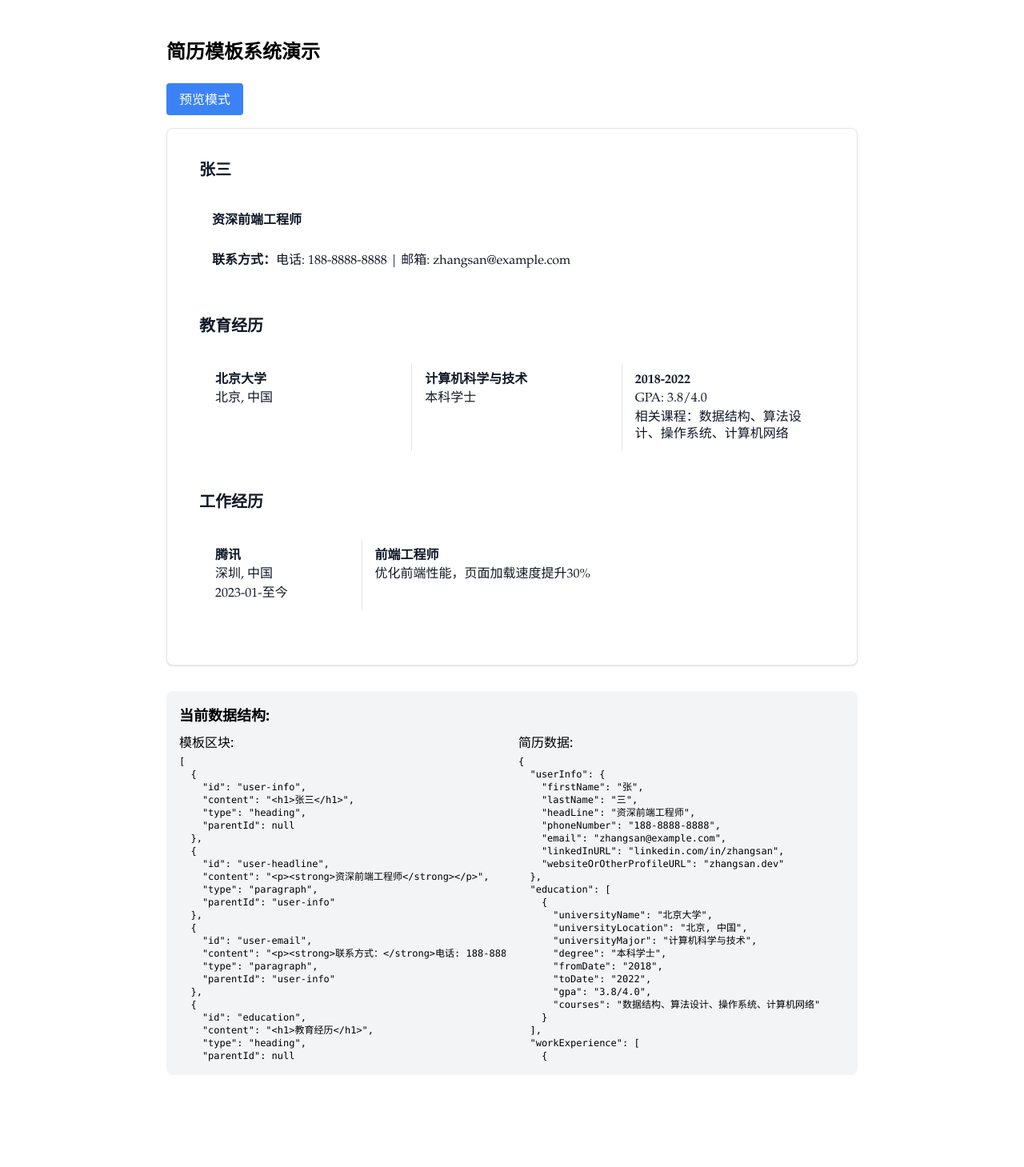
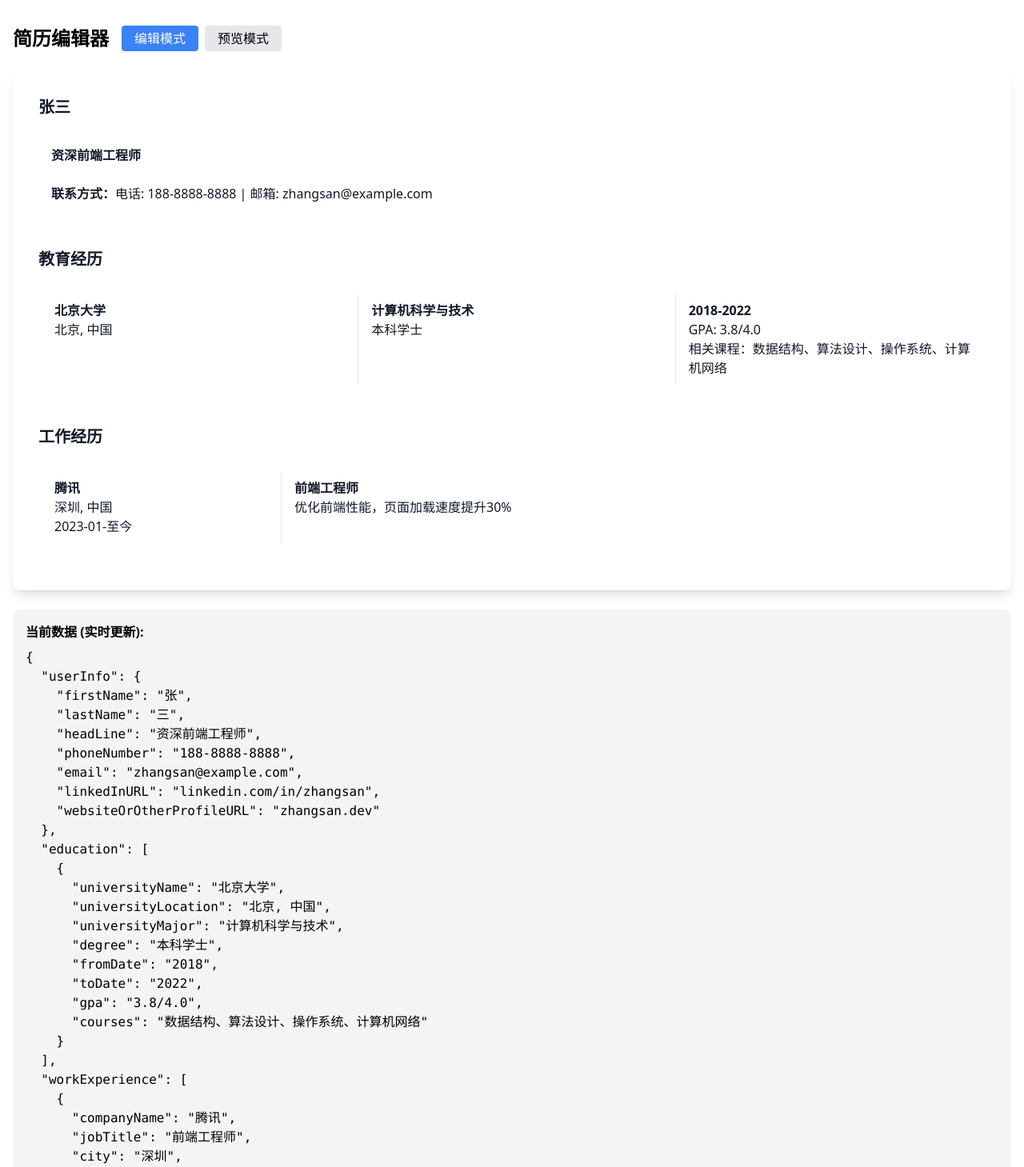
Before and after one commit to anonymity12/notion-style-resume, a Next.js app: page /block-container-test in a window 1280 px wide. Shown: the top 1459 px of the page at 80% size. Before the commit the page ends 1392 px from the top, so only its background shows below. Built offline with nearby package versions, Linux system fonts and the light colour scheme.

Commit message:
一次尝试：将变更后的文本内容，save到resumeData.userInfo.headLine

```diff
--- a/src/app/block-container-test/page.jsx
+++ b/src/app/block-container-test/page.jsx
@@ -8,8 +8,8 @@ export default function BlockContainerTest() {
   const [mounted, setMounted] = useState(false);
   const [viewMode, setViewMode] = useState('edit'); // 'edit' or 'preview'
 
-  // Sample resume data - this would come from your API in a real app
-  const resumeData = {
+  // Make resumeData stateful
+  const [resumeData, setResumeData] = useState({
     userInfo: {
       firstName: "张",
       lastName: "三",
@@ -43,10 +43,37 @@ export default function BlockContainerTest() {
         description: "优化前端性能，页面加载速度提升30%"
       }
     ],
+  });
+
+  // Handle text changes from the editor blocks
+  const handleTextChange = (blockId, plainText) => {
+    console.log(`Text changed in block ${blockId}:`, plainText);
+
+    // Update resumeData based on blockId
+    switch (blockId) {
+      case 'user-headline':
+        setResumeData(prev => ({
+          ...prev,
+          userInfo: {
+            ...prev.userInfo,
+            headLine: plainText
+          }
+        }));
+        console.log('Updated headLine:', plainText);
+        break;
+      // Add more cases for other blocks as needed
+      default:
+        // Do nothing for unrecognized block IDs
+        break;
+    }
   };
 
-  // Template blocks with placeholders
-  const templateBlocks = [
+  // When resumeData changes, update the templateBlocks
+  const [templateBlocks, setTemplateBlocks] = useState([]);
+
+  useEffect(() => {
+    // Update template blocks when resumeData changes
+    const newTemplateBlocks = [
       // 用户信息部分 - 使用 ${} 作为占位符
       {
         id: 'user-info',
@@ -120,106 +147,60 @@ export default function BlockContainerTest() {
       }
     ];
 
-  // 使用模板区块作为初始状态
-  const [blocks, setBlocks] = useState(templateBlocks);
+    setTemplateBlocks(newTemplateBlocks);
+  }, [resumeData]);
 
-  // 客户端渲染保护
+  // Handle block content changes
+  const handleBlocksChange = (newBlocks) => {
+    setTemplateBlocks(newBlocks);
+  };
+
   useEffect(() => {
     setMounted(true);
   }, []);
 
-  // 处理块数据变更
-  const handleBlocksChange = (newBlocks) => {
-    setBlocks(newBlocks);
-    console.log('Blocks updated:', newBlocks);
-  };
-
-  // 切换编辑和预览模式
-  const toggleViewMode = () => {
-    setViewMode(viewMode === 'edit' ? 'preview' : 'edit');
-  };
-
-  // 防止服务器端渲染错误
   if (!mounted) return null;
 
   return (
-    <div className="max-w-4xl mx-auto my-8 p-4">
-      <style jsx global>{`
-        .resume-container {
-          font-family: 'Garamond', 'Times New Roman', serif;
-          line-height: 1.3;
-        }
-        .resume-container h1 {
-          font-family: 'Garamond', 'Times New Roman', serif;
-          font-weight: 600;
-        }
-        .resume-container p {
-          margin: 2pt 0;
-        }
-        .columns-container {
-          display: flex;
-          gap: 16px;
-        }
-        .column {
-          flex: 1;
-        }
-        .block-heading, .block-paragraph {
-          margin-bottom: 12px;
-        }
-        .block-three-column, .block-two-column {
-          margin-bottom: 20px;
-        }
-        @media print {
-          .resume-container {
-            padding: 10mm;
-            font-size: 10pt;
-            line-height: 1.2;
-          }
-          .resume-debug, .resume-controls {
-            display: none;
-          }
-        }
-      `}</style>
-
-      <h1 className="text-2xl font-bold mb-6">简历模板系统演示</h1>
-
-      <div className="resume-controls mb-4 flex gap-4">
+    <div className="container mx-auto py-8 px-4">
+      <div className="mb-6 flex gap-4">
+        <h1 className="text-2xl font-bold">简历编辑器</h1>
+        <div className="flex gap-2">
           <button
-          onClick={toggleViewMode}
-          className="px-4 py-2 bg-blue-500 text-white rounded hover:bg-blue-600 transition"
+            className={`px-4 py-1 rounded ${viewMode === 'edit' ? 'bg-blue-500 text-white' : 'bg-gray-200'}`}
+            onClick={() => setViewMode('edit')}
           >
-          {viewMode === 'edit' ? '预览模式' : '编辑模式'}
+            编辑模式
+          </button>
+          <button
+            className={`px-4 py-1 rounded ${viewMode === 'preview' ? 'bg-blue-500 text-white' : 'bg-gray-200'}`}
+            onClick={() => setViewMode('preview')}
+          >
+            预览模式
           </button>
         </div>
-
-      <div className="bg-white border rounded-lg p-8 shadow resume-container">
-        {viewMode === 'edit' ? (
-          <BlockContainer
-            blocks={blocks}
-            onBlocksChange={handleBlocksChange}
-          />
-        ) : (
-          <TemplateBlockRenderer blocks={blocks} data={resumeData} />
-        )}
       </div>
 
-      <div className="mt-8 p-4 bg-gray-100 rounded-lg resume-debug">
-        <h2 className="text-lg font-semibold mb-2">当前数据结构:</h2>
-        <div className="grid grid-cols-2 gap-4">
-          <div>
-            <h3 className="text-md font-medium mb-1">模板区块:</h3>
-            <pre className="text-xs overflow-auto max-h-96">
-              {JSON.stringify(blocks, null, 2)}
-            </pre>
+      {viewMode === 'edit' ? (
+        <div className="bg-white p-6 rounded-lg shadow-lg">
+          <BlockContainer
+            blocks={templateBlocks}
+            onBlocksChange={handleBlocksChange}
+            onTextChange={handleTextChange}
+          />
         </div>
-          <div>
-            <h3 className="text-md font-medium mb-1">简历数据:</h3>
-            <pre className="text-xs overflow-auto max-h-96">
+      ) : (
+        <div className="bg-white p-6 rounded-lg shadow-lg">
+          <TemplateBlockRenderer blocks={templateBlocks} />
+        </div>
+      )}
+
+      <div className="mt-6 p-4 bg-gray-100 rounded-lg">
+        <h3 className="font-bold mb-2">当前数据 (实时更新):</h3>
+        <pre className="whitespace-pre-wrap overflow-auto">
           {JSON.stringify(resumeData, null, 2)}
         </pre>
       </div>
     </div>
-      </div>
-    </div>
   );
 }
--- a/src/components/editor/BlockContainer.js
+++ b/src/components/editor/BlockContainer.js
@@ -29,7 +29,7 @@ import { toast } from 'sonner';
  * 3. 处理嵌套拖拽逻辑
  * 4. 管理块的增删改
  */
-export const BlockContainer = ({ blocks, onBlocksChange }) => {
+export const BlockContainer = ({ blocks, onBlocksChange, onTextChange }) => {
   // 设置拖拽传感器
   const sensors = useSensors(
     useSensor(PointerSensor, {
@@ -318,8 +318,9 @@ export const BlockContainer = ({ blocks, onBlocksChange }) => {
             key={block.id}
             id={block.id}
             content={block.content}
-            onChange={(blockId,newContent) => onChange(blockId, newContent)}
+            onChange={(blockId,newContent) => handleBlockChange(blockId, newContent)}
             onBlockMenuClicked={handleBlockMenuClicked}
+            onTextChange={onTextChange}
           />
         );
       case 'paragraph':
@@ -330,6 +331,7 @@ export const BlockContainer = ({ blocks, onBlocksChange }) => {
             content={block.content}
             onChange={(blockId, newContent) => handleBlockChange(blockId, newContent)}
             onBlockMenuClicked={handleBlockMenuClicked}
+            onTextChange={onTextChange}
           />
         );
       case 'three-column':
@@ -356,7 +358,7 @@ export const BlockContainer = ({ blocks, onBlocksChange }) => {
         console.warn(`Unknown block type: ${block.type}`);
         return null;
     }
-  }, [handleBlockChange, handleBlockMenuClicked]);
+  }, [handleBlockChange, handleBlockMenuClicked, onTextChange]);
 
   return (
     <DndContext
@@ -377,6 +379,7 @@ export const BlockContainer = ({ blocks, onBlocksChange }) => {
                 content={headingBlock.content}
                 onChange={(blockId, newContent) => handleBlockChange(blockId, newContent)}
                 onBlockMenuClicked={handleBlockMenuClicked}
+                onTextChange={onTextChange}
               />
 
               {/* 渲染子块 */}
--- a/src/components/editor/SimpleBlock.js
+++ b/src/components/editor/SimpleBlock.js
@@ -99,7 +99,8 @@ export const SimpleBlock = ({
   onBlockMenuClicked,
   type = 'paragraph',
   className = '',
-  renderDragHandle = null
+  renderDragHandle = null,
+  onTextChange = null
 }) => {
   const [isHovered, setIsHovered] = useState(false);
   const [showFormatMenu, setShowFormatMenu] = useState(false);
@@ -139,6 +140,12 @@ export const SimpleBlock = ({
           // 不传递id，只传递内容，遵循明确的接口约定
           onChange(htmlContent);
         }
+
+        // Extract plain text and pass it to parent if onTextChange is provided
+        if (onTextChange) {
+          const plainText = editor.getText();
+          onTextChange(id, plainText);
+        }
       });
     }
     return () => {
@@ -146,7 +153,7 @@ export const SimpleBlock = ({
         editor.off('update');
       }
     };
-  }, [editor, onChange]);
+  }, [editor, onChange, onTextChange, id]);
 
   const handleMouseEnter = () => {
     setIsHovered(true);
--- a/src/components/editor/SortableBlock.js
+++ b/src/components/editor/SortableBlock.js
@@ -17,6 +17,7 @@ import * as Popover from '@radix-ui/react-popover';
  * - content: 块的HTML内容
  * - onChange: 内容变更时的回调函数
  * - onBlockMenuClicked: 块上下文菜单被点击后的回调函数
+ * - onTextChange: 文本变更时的回调函数
  * - type: 块类型（'heading' 或 'paragraph'）
  * - isDark: 是否处于暗色模式
  * - children: 子组件
@@ -27,6 +28,7 @@ export const SortableBlock = ({
   content,
   onChange,
   onBlockMenuClicked,
+  onTextChange,
   type = 'paragraph',
   isDark = false,
   children,
@@ -147,6 +149,7 @@ export const SortableBlock = ({
           }
         }}
         onBlockMenuClicked={onBlockMenuClicked}
+        onTextChange={onTextChange}
         type={type}
         className={className}
         showClickedMenu={true}
@@ -168,6 +171,7 @@ export const SortableHeadingBlock = ({
   content,
   onChange,
   onBlockMenuClicked,
+  onTextChange,
   className = '',
 }) => {
   return (
@@ -176,6 +180,7 @@ export const SortableHeadingBlock = ({
       content={content}
       onChange={(blockId, newContent) => onChange(blockId, newContent)}
       onBlockMenuClicked={onBlockMenuClicked}
+      onTextChange={onTextChange}
       type="heading"
       className={`mb-4 ${className}`}
     />
@@ -192,6 +197,7 @@ export const SortableParagraphBlock = ({
   content,
   onChange,
   onBlockMenuClicked,
+  onTextChange,
   className = '',
 }) => {
   return (
@@ -200,6 +206,7 @@ export const SortableParagraphBlock = ({
       content={content}
       onChange={(blockId, newContent) => onChange(blockId, newContent)}
       onBlockMenuClicked={onBlockMenuClicked}
+      onTextChange={onTextChange}
       type="paragraph"
       className={className}
     />
```
Lines whose indentation alone changed are shown as unchanged.
